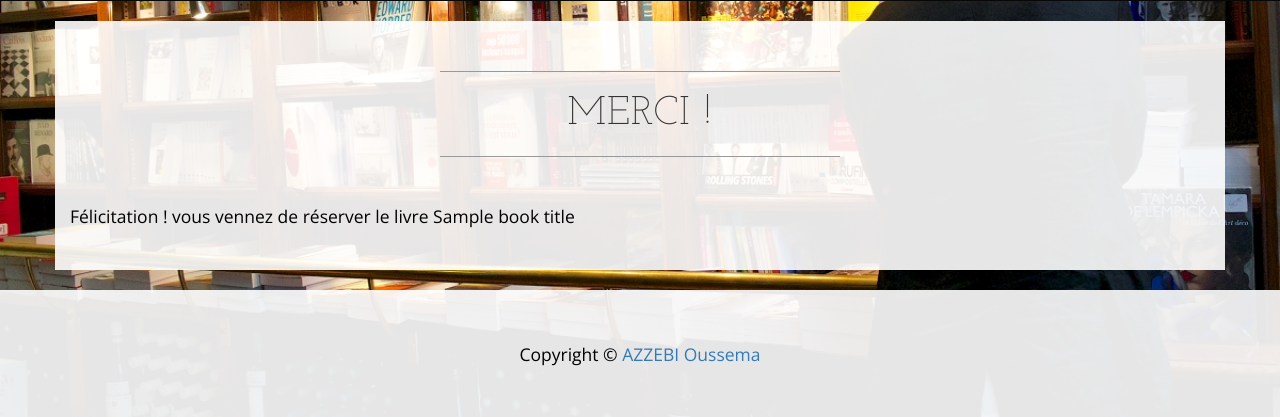
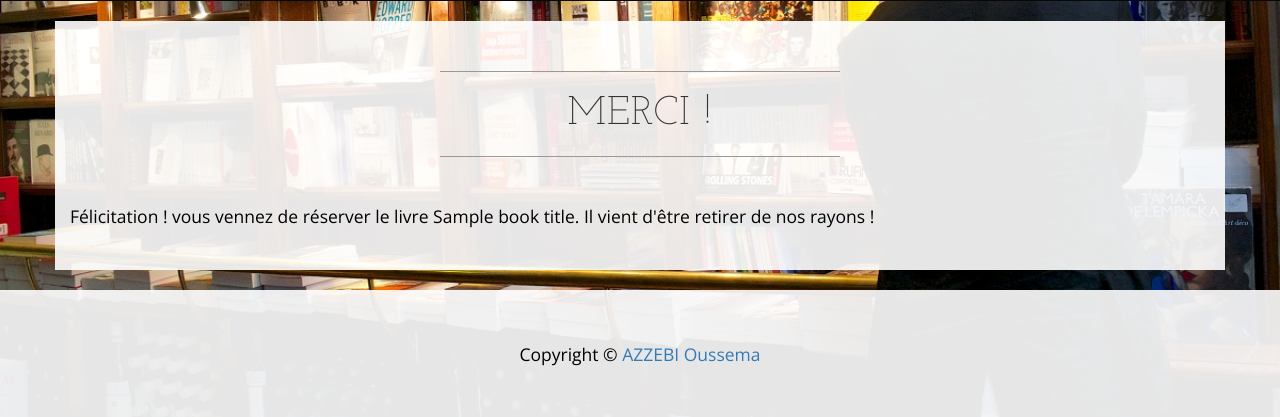
Before and after one commit to NewManParis/book_store_project, a Django app: template bookstore_project/store/templates/store/booking_success.html in a window 1280 px wide. Shown: the part 352-769 px from the top of the page. Run offline with Django 3.2, Linux system fonts and the light colour scheme; the template is opened without the code that fills it: most values are stand-ins (such as "Sample title", 1, 10 or a date in 2020); some libraries are stand-ins or nearby versions.

Commit message:
update booking_success template

```diff
--- a/bookstore_project/store/templates/store/booking_success.html
+++ b/bookstore_project/store/templates/store/booking_success.html
@@ -5,6 +5,6 @@
 	<hr>
 	<h1 class="intro-text text-center">Merci !</h1>
 	<hr class="detail-separator">
-	<p>Félicitation ! vous vennez de réserver le livre {{book_title}}</p>
+	<p>Félicitation ! vous vennez de réserver le livre {{book_title}}. Il vient d'être retirer de nos rayons !</p>
 	</hr>
 {% endblock %}
```
